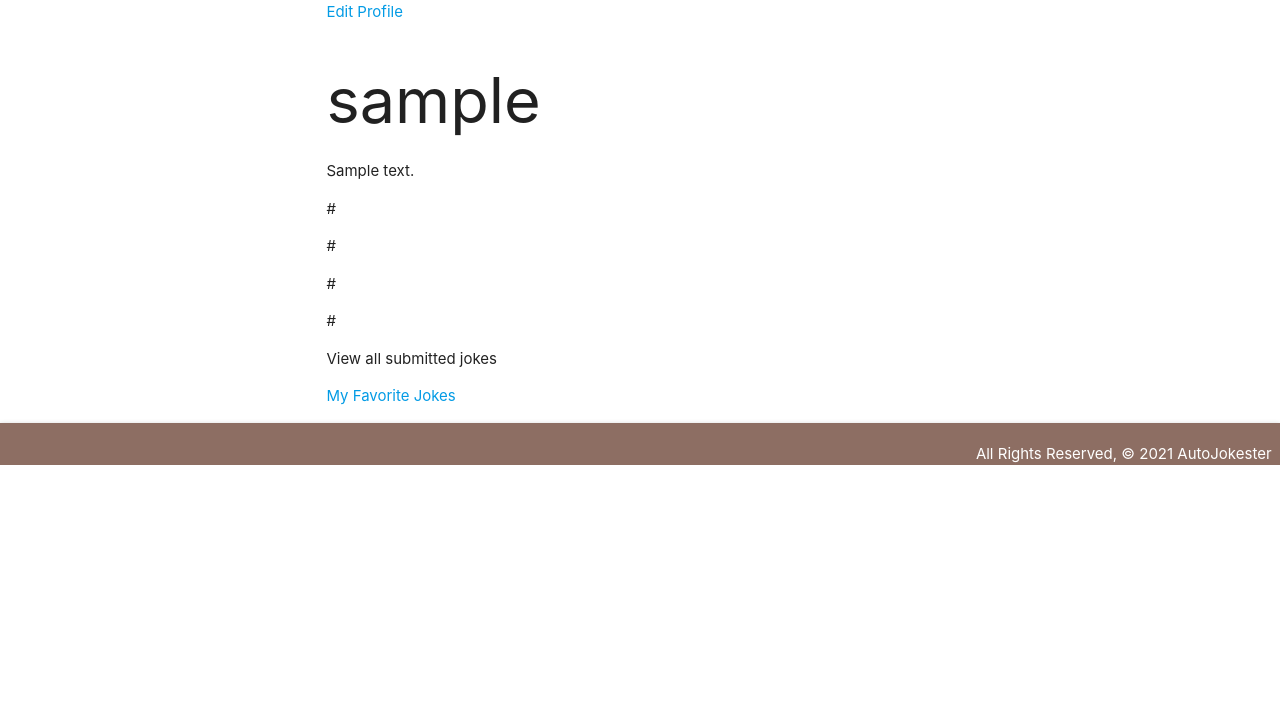
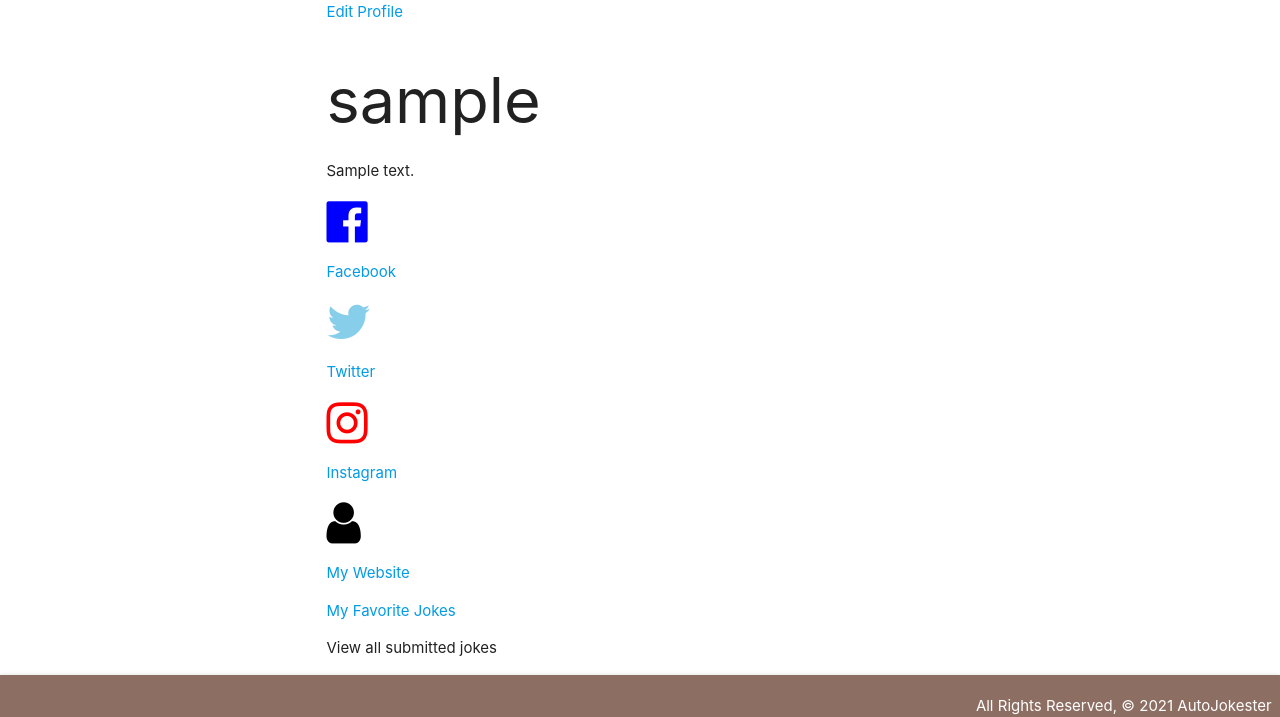
Before and after one commit to sean-yates/Auto-Jokester, a Django app: page /profile/ in a window 1280 px wide. Shown: the part 400-1117 px from the top of the page. Before the commit the page ends 865 px from the top, so only its background shows below. Run offline with Django 3.2, Linux system fonts and the light colour scheme; a user stored in the database is signed in; tables that the repository leaves empty hold one stand-in row (values such as "Sample post"); grey boxes marked "Sample" are stand-in pictures.

Commit message:
updatede profile functionality

```diff
--- a/main_app/templates/user/profilepage.html
+++ b/main_app/templates/user/profilepage.html
@@ -2,6 +2,8 @@
   <body>
     <link rel="stylesheet" href="https://cdnjs.cloudflare.com/ajax/libs/materialize/1.0.0/css/materialize.min.css">
     <link href="https://fonts.googleapis.com/icon?family=Material+Icons" rel="stylesheet">
+    <meta name="viewport" content="width=device-width, initial-scale=1">
+<link rel="stylesheet" href="https://cdnjs.cloudflare.com/ajax/libs/font-awesome/4.7.0/css/font-awesome.min.css">
       <div class="container">
 
       {% if user.is_authenticated %}
@@ -19,17 +21,23 @@
             {% if user.profile.bio %}
             <p>{{user.profile.bio}}</p>
             {% endif %}
+
             {% if user.profile.facebook_url %}
-            <p>{{user.profile.facebook_url}}</p>
+            <i class="fa fa-facebook-official" style="font-size:48px;color:blue"></i>
+            <p><a href="{{ user.profile.facebook_url }}">Facebook</a></p>
             {% endif %}
             {% if user.profile.twitter_url %}
-            <p>{{user.profile.twitter_url}}</p>
+            <i class="fa fa-twitter" style="font-size:48px;color:skyblue"></i>
+            <p><a href="{{ user.profile.twitter_url }}">Twitter</a></p>
             {% endif %}
             {% if user.profile.instagram_url %}
-            <p>{{user.profile.instagram_url}}</p>
+            <i class="fa fa-instagram" style="font-size:48px;color:red"></i>
+            <p><a href="{{ user.profile.instagram_url }}">Instagram</a></p>
             {% endif %}
-            {% if user.profile.twitter_url %}
-            <p>{{user.profile.twitter_url}}</p>
+
+            {% if user.profile.website_url %}
+            <i class="fa fa-user" style="font-size:48px;color:black"></i>
+            <p><a href="{{ user.profile.website_url }}">My Website</a></p>
 
             {% endif %}
 
@@ -37,8 +45,9 @@
               {% else %}
                     <p>Welcome, new user. Please log in.</p>
                     {% endif %}
-            <p>View all submitted jokes</p>
+
           <p><a href="{% url 'myfavoritejokes' %}">My Favorite Jokes</a></p>
+          <p>View all submitted jokes</p>
 
 
         </div>
```
